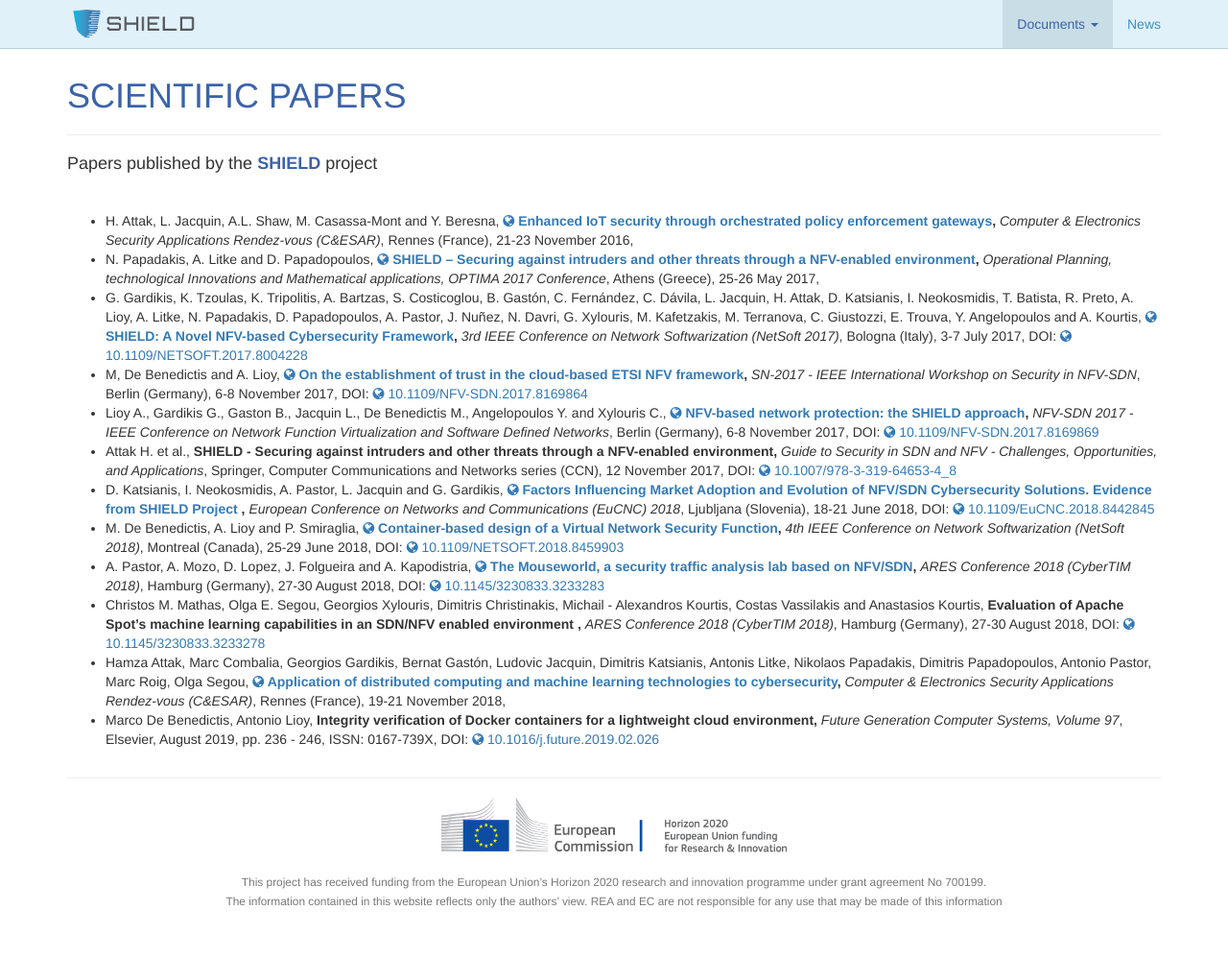
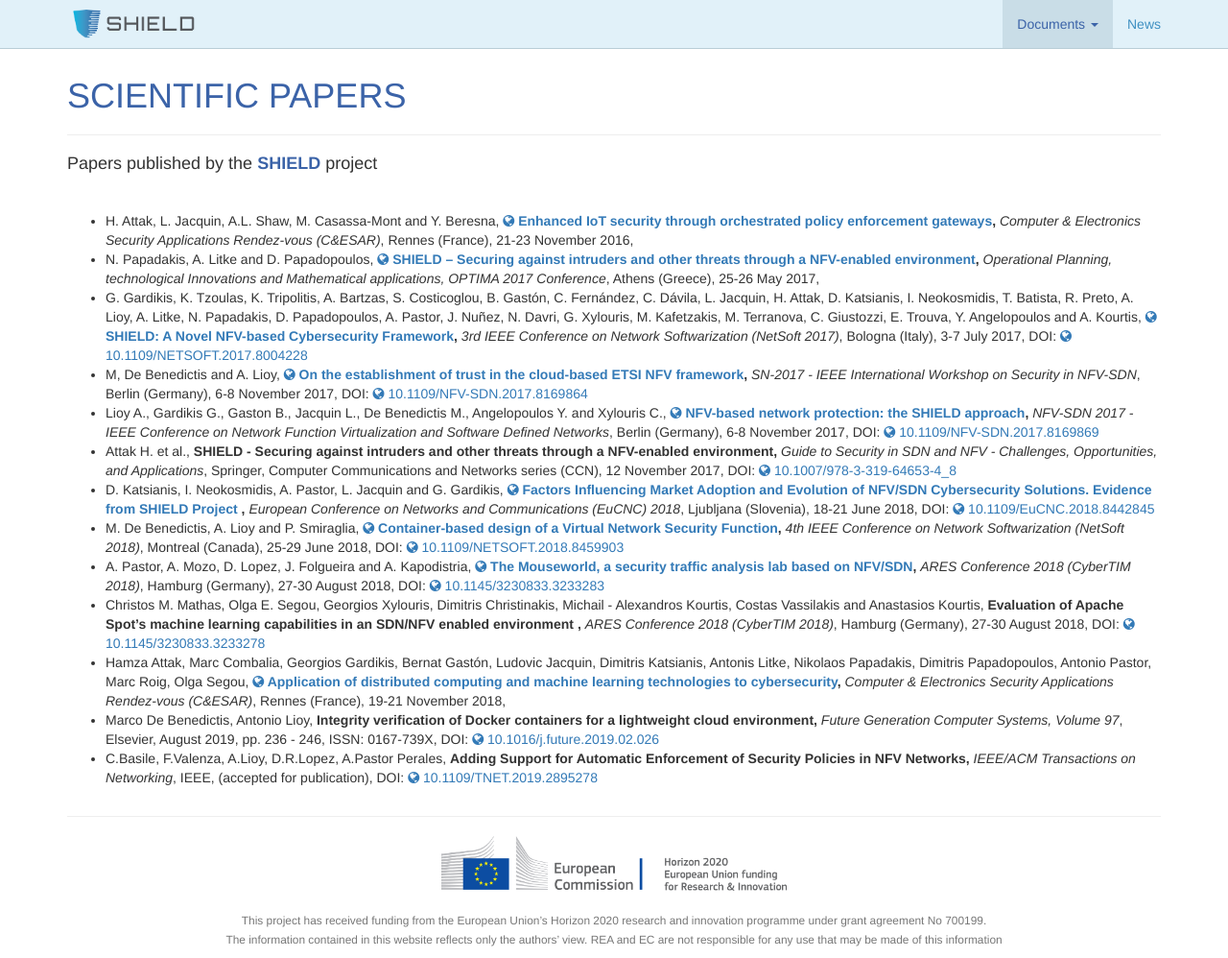
Before and after one commit to torsec/shield-h2020, a Jekyll site: the page built from documents/scientific-papers.md, in a window 1280 px wide and 998 px high. Shown: the whole window at 96% size. Built offline with Jekyll 4.4.1, drawn with Linux system fonts in a browser that asks for light colours; comment, search, counter and statistics services are not loaded.

Commit message:
Updated scientific papers list

```diff
--- a/_data/documents/scientific-papers.yaml
+++ b/_data/documents/scientific-papers.yaml
@@ -117,3 +117,13 @@
   file:
   issn: 0167-739X
   doi: 10.1016/j.future.2019.02.026
+
+- title: "Adding Support for Automatic Enforcement of Security Policies in NFV Networks"
+  authors: C.Basile, F.Valenza, A.Lioy, D.R.Lopez, A.Pastor Perales
+  date: (accepted for publication)
+  how: IEEE/ACM Transactions on Networking
+  where: IEEE
+  pages:
+  file:
+  issn:
+  doi: 10.1109/TNET.2019.2895278
```
